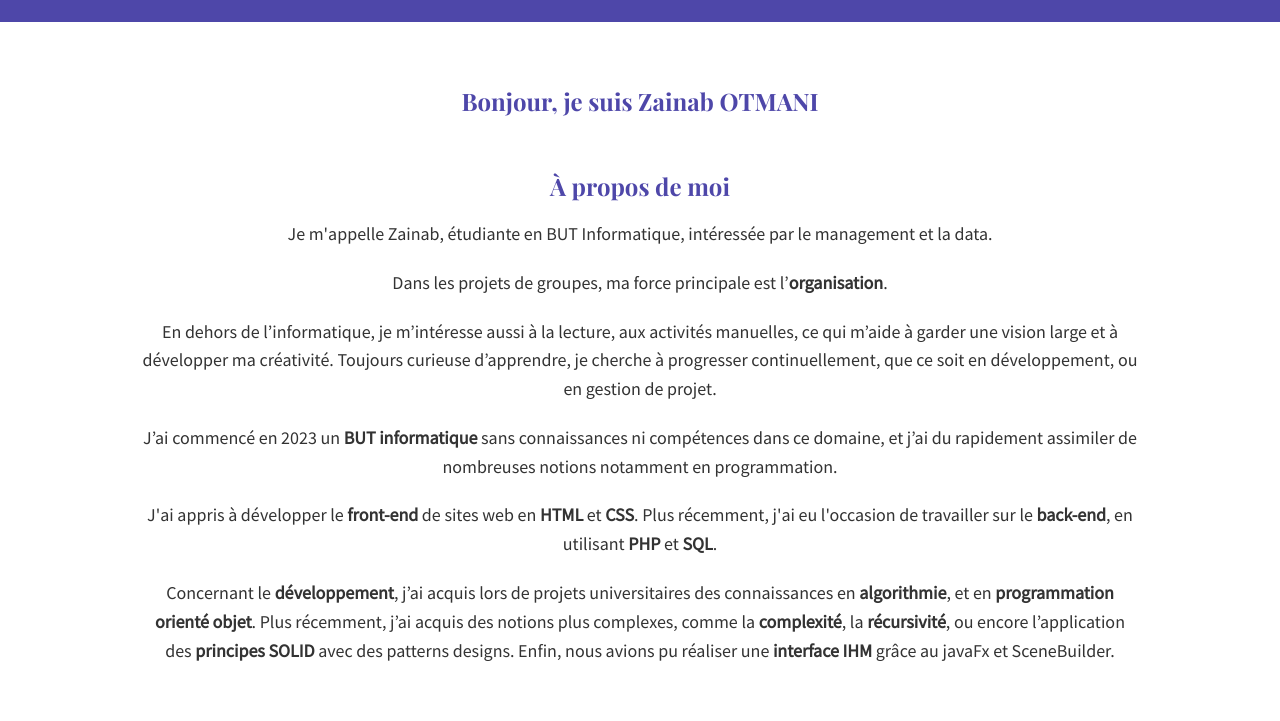
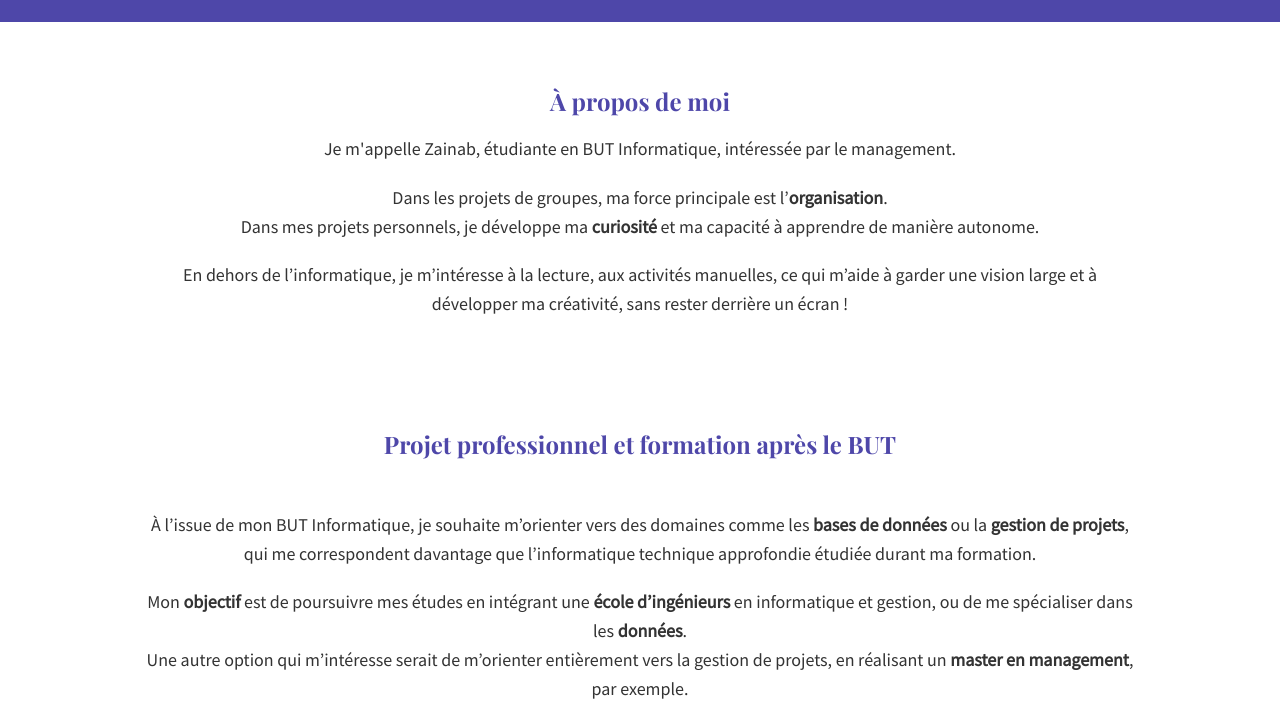
Before and after one commit to ZainabOtmani/portfolio, a plain HTML site: page index.html in a window 1280 px wide. Shown: the part 64-785 px from the top of the page. Drawn offline with nearby package versions, Linux system fonts and the light colour scheme.

Commit message:
présentation

```diff
--- a/index.html
+++ b/index.html
@@ -33,36 +33,21 @@
     <main>
         <section class="introduction">
             <br>
-            <h2>Bonjour, je suis Zainab OTMANI </h2>
-            <br>
             <p>
             <h2>À propos de moi</h2>
-            <p>Je m'appelle Zainab, étudiante en BUT Informatique, intéressée par le management et la data.
+            <p>Je m'appelle Zainab, étudiante en BUT Informatique, intéressée par le management.
             </p>
 
-            <p>Dans les projets de groupes, ma force principale est l’<strong>organisation</strong>.
+            <p>Dans les projets de groupes, ma force principale est l’<strong>organisation</strong>. <br>
+               Dans mes projets personnels, je développe ma <strong>curiosité</strong> et ma capacité à apprendre de manière autonome. <br>
             </p>
 
-            <p>En dehors de l’informatique, je m’intéresse aussi à la lecture, aux activités manuelles, ce qui m’aide à garder une vision large et à développer ma créativité.
-                Toujours curieuse d’apprendre, je cherche à progresser continuellement, que ce soit en développement, ou en
-                gestion de projet.</p>
+            <p>En dehors de l’informatique, je m’intéresse à la lecture, aux activités manuelles, ce qui m’aide à garder une vision large et à développer ma créativité, sans rester derrière un écran !</p>
+
 
 
             </p>
-            <p>J’ai commencé en 2023 un <strong>BUT informatique</strong> sans connaissances ni compétences dans ce
-                domaine, et j’ai du rapidement assimiler de nombreuses notions notamment en programmation.</p>
 
-                <p>J'ai appris à développer le <strong>front-end</strong> de sites web en <strong>HTML</strong> et
-                <strong>CSS</strong>.
-                Plus récemment, j'ai eu l'occasion de travailler sur le <strong>back-end</strong>, en utilisant
-                <strong>PHP</strong> et <strong>SQL</strong>.
-
-            <p>Concernant le <strong>développement</strong>, j’ai acquis lors de projets universitaires des
-                connaissances en <strong>algorithmie</strong>, et en <strong>programmation orienté objet</strong>.
-                Plus récemment, j’ai acquis des notions plus complexes, comme la <strong>complexité</strong>, la
-                <strong>récursivité</strong>, ou encore l’application des <strong>principes SOLID</strong> avec
-                des patterns designs. Enfin, nous avions pu réaliser une <strong>interface IHM</strong> grâce au javaFx
-                et SceneBuilder.</p>
         </section>
 
         <br>
```
Also changed, not shown: PortfolioApprentissage.html (+0 -1 lines).
